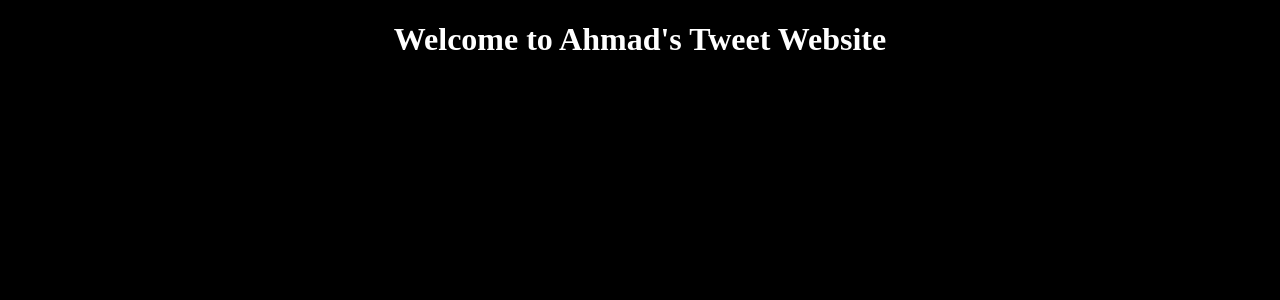
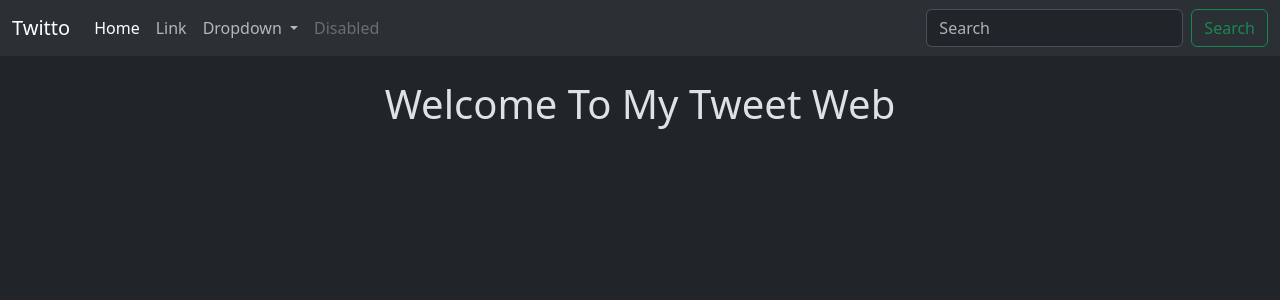
Before and after one commit to AhmadHussainRandhawa/Twitto, a Django app: page /tweet/ in a window 1280 px wide. Shown: the top 300 px of the page. Run offline with Django 5.2, Linux system fonts and the light colour scheme.

Commit message:
linked the bootstrap & add a navbar

```diff
--- a/templates/layout.html
+++ b/templates/layout.html
@@ -1,18 +1,49 @@
 {% load static %}
 <!DOCTYPE html>
-<html lang="en">
+<html lang="en" data-bs-theme="dark">
 <head>
     <meta charset="UTF-8">
     <meta name="viewport" content="width=device-width, initial-scale=1.0">
     <title>{% block title %}Default{% endblock %}</title>
-    <style>
-        body{
-            background-color: #000;
-            color: #ffffff
-        }
-    </style>
+    <link href="https://cdn.jsdelivr.net/npm/bootstrap@5.3.3/dist/css/bootstrap.min.css" rel="stylesheet" integrity="sha384-QWTKZyjpPEjISv5WaRU9OFeRpok6YctnYmDr5pNlyT2bRjXh0JMhjY6hW+ALEwIH" crossorigin="anonymous">
 </head>
 <body>
+    <nav class="navbar navbar-expand-lg bg-body-tertiary">
+        <div class="container-fluid">
+          <a class="navbar-brand" href="#">Twitto</a>
+          <button class="navbar-toggler" type="button" data-bs-toggle="collapse" data-bs-target="#navbarSupportedContent" aria-controls="navbarSupportedContent" aria-expanded="false" aria-label="Toggle navigation">
+            <span class="navbar-toggler-icon"></span>
+          </button>
+          <div class="collapse navbar-collapse" id="navbarSupportedContent">
+            <ul class="navbar-nav me-auto mb-2 mb-lg-0">
+              <li class="nav-item">
+                <a class="nav-link active" aria-current="page" href="#">Home</a>
+              </li>
+              <li class="nav-item">
+                <a class="nav-link" href="#">Link</a>
+              </li>
+              <li class="nav-item dropdown">
+                <a class="nav-link dropdown-toggle" href="#" role="button" data-bs-toggle="dropdown" aria-expanded="false">
+                  Dropdown
+                </a>
+                <ul class="dropdown-menu">
+                  <li><a class="dropdown-item" href="#">Action</a></li>
+                  <li><a class="dropdown-item" href="#">Another action</a></li>
+                  <li><hr class="dropdown-divider"></li>
+                  <li><a class="dropdown-item" href="#">Something else here</a></li>
+                </ul>
+              </li>
+              <li class="nav-item">
+                <a class="nav-link disabled" aria-disabled="true">Disabled</a>
+              </li>
+            </ul>
+            <form class="d-flex" role="search">
+              <input class="form-control me-2" type="search" placeholder="Search" aria-label="Search">
+              <button class="btn btn-outline-success" type="submit">Search</button>
+            </form>
+          </div>
+        </div>
+      </nav>
     <div class="container">
         {% block content %}{% endblock %}
     </div>
--- a/tweet/templates/index.html
+++ b/tweet/templates/index.html
@@ -1,3 +1,3 @@
 {% extends "layout.html" %}
 {% block title %}Tweet Page{% endblock %}
-{% block content %} <h1 style='text-align: center;'>Welcome to Ahmad's Tweet Website</h1> {% endblock %}
+{% block content %} <h1 class='text-center mt-4'>Welcome To My Tweet Web</h1> {% endblock %}
```
